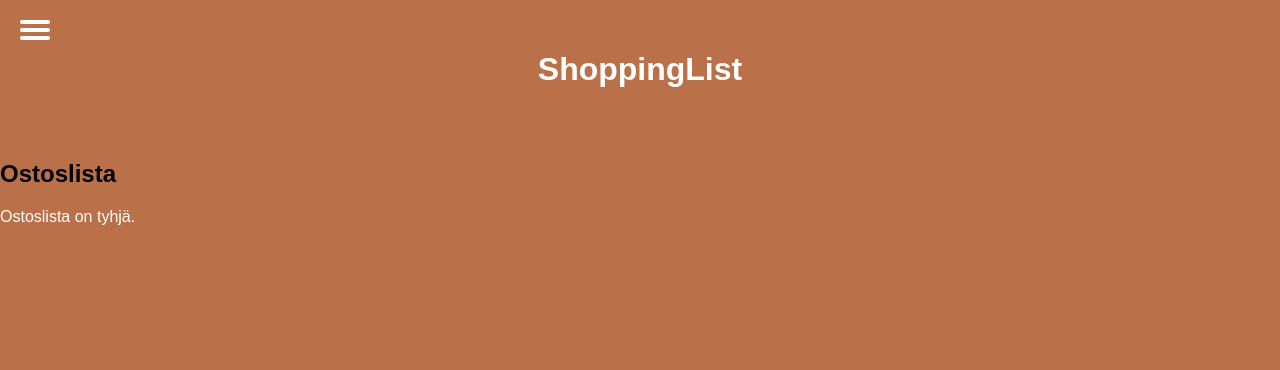
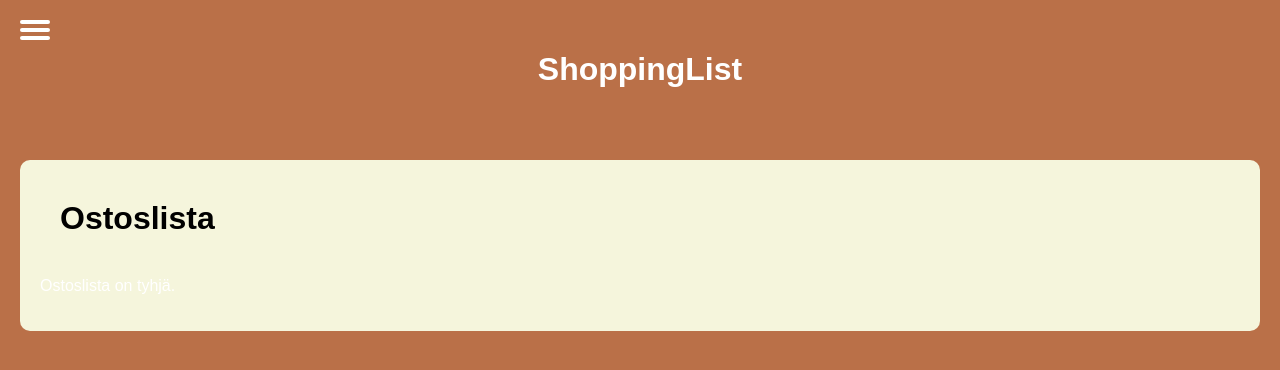
Before and after one commit to riikkaln/ShoppingList, a React (Create React App) app: page /shopping-list in a window 1280 px wide. Shown: the top 370 px of the page. Built offline with nearby package versions, Linux system fonts and the light colour scheme.

Commit message:
Added styled components

```diff
--- a/src/pages/HomePage.jsx
+++ b/src/pages/HomePage.jsx
@@ -1,10 +1,15 @@
 import React from 'react';
+import styled from 'styled-components';
 import RecipeInput from '../components/RecipeInput';
+
+const H1 = styled.h1`
+  margin: 0px auto 20px auto;
+`;
 
 const HomePage = ({ addRecipe }) => {
   return (
     <div>
-      <h1>Etusivu</h1>
+      <H1>Etusivu</H1>
       <RecipeInput addRecipe={addRecipe} />
     </div>
   );
--- a/src/pages/ShoppingListPage.jsx
+++ b/src/pages/ShoppingListPage.jsx
@@ -1,10 +1,24 @@
 import React from 'react';
-import Button from '@mui/material/Button'; // Tuodaan Button MUI:sta
+import styled from 'styled-components';
+import Button from '@mui/material/Button';
+
+const H1 = styled.h1`
+  color: black;
+  font-size: 32px;
+  margin: 0px auto 20px auto;
+`;
+
+const StyledRecipeForm = styled.div`
+  background-color: beige;
+  border-radius: 10px;
+  padding: 20px;
+  margin: 20px;
+`;
 
 const ShoppingListPage = ({ shoppingList, removeFromShoppingList, clearShoppingList }) => {
   return (
-    <div>
-      <h2>Ostoslista</h2>
+    <StyledRecipeForm>
+      <H1>Ostoslista</H1>
       {shoppingList.length === 0 ? (
         <p>Ostoslista on tyhjä.</p>
       ) : (
@@ -54,7 +68,7 @@ const ShoppingListPage = ({ shoppingList, removeFromShoppingList, clearShoppingL
           Tyhjennä ostoslista
         </Button>
       )}
-    </div>
+    </StyledRecipeForm>
   );
 };
 
```
